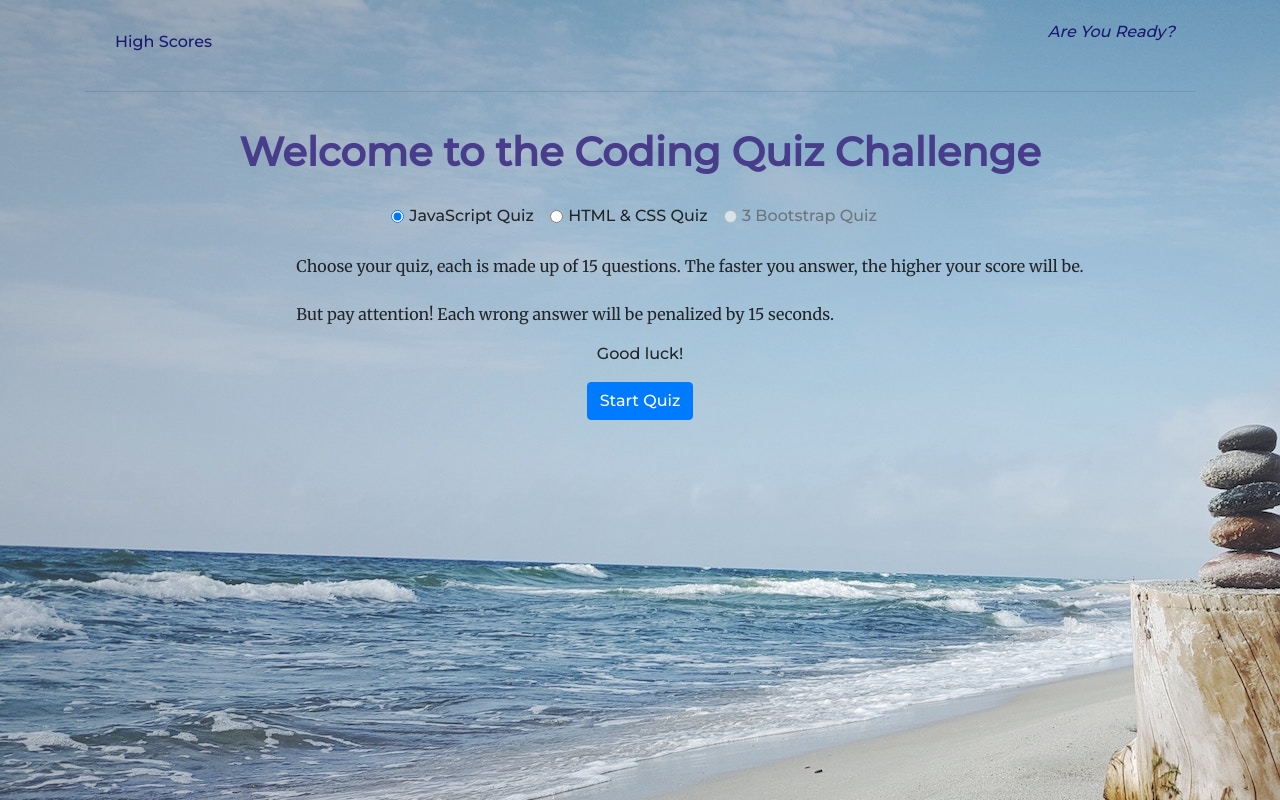
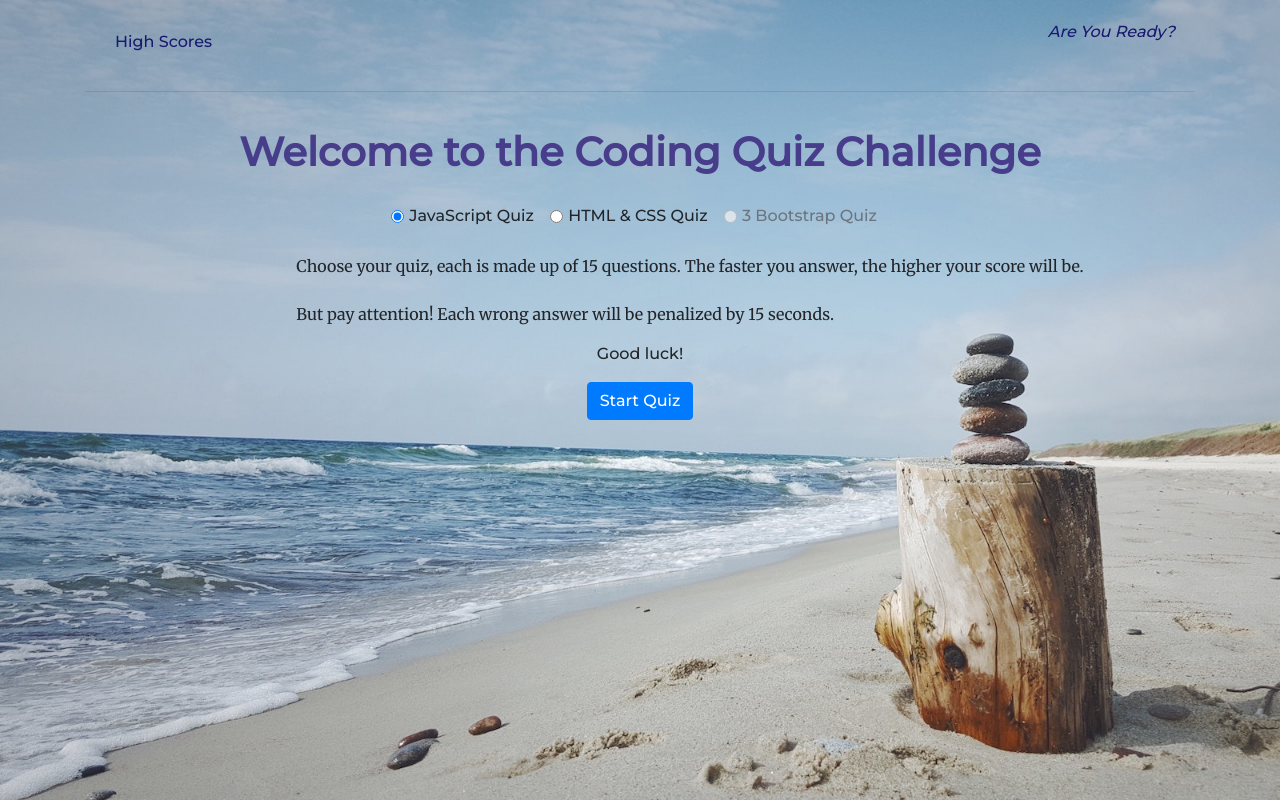
Before and after one commit to zandra/BC04_QUIZ, a plain HTML site: page index.html in a window 1280 px wide. Drawn offline with nearby package versions, Linux system fonts and the light colour scheme.

Commit message:
Fixes typo, and background image style

```diff
--- a/assets/style.css
+++ b/assets/style.css
@@ -6,6 +6,8 @@ font-family: 'Montserrat', sans-serif;
 
 body {
   background-image: url('img/light1.jpg');
+  background-size: cover;
+  background-repeat: no-repeat;
   font-family: 'Montserrat', sans-serif;
   margin: auto;
 }
--- a/questions.js
+++ b/questions.js
@@ -4,8 +4,8 @@ let javaScriptQuestions = [
     answer: "console.log(5)"
   },
   { title: "JavaScript is a ________ Side Scripting Language. ",
-    choices: ["Server", "ISP", "Browser", "None of the above"],
-    answer: "Browser"
+    choices: ["Server", "ISP", "Client", "None of the above"],
+    answer: "Client"
   },
   {
     title: "What is the alternate name for Java script?",
@@ -108,7 +108,7 @@ let htmlQestions = [
   {
     title: "Which is the correct CSS syntax?",
     choices: ["{body;color:black;}", "{body:color=black;}", "body {color:black;}", "body:color=black;"],
-    answer: "body {color:black;"
+    answer: "body {color:black;}"
   },
   {
     title: "Which CSS property controls the text size?",
--- a/quiz.js
+++ b/quiz.js
@@ -26,7 +26,7 @@ function displayTime(){
 function initialize() {
   q=0;
   correctAnswers=0;
-  document.body.style.backgroundImage = "url('assets/img/sand.jpg')";
+  document.body.style.backgroundImage = "url('assets/img/sand_cropped.jpeg')";
   timeEl.textContent = "Are You Ready?";
   linkEl.classList.remove("disabled");
 
```
Also changed, not shown: assets/img/sand_cropped.jpeg (added).
